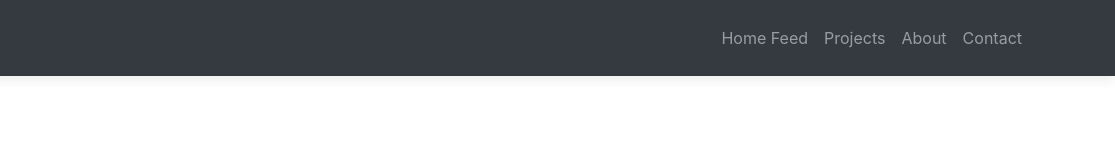
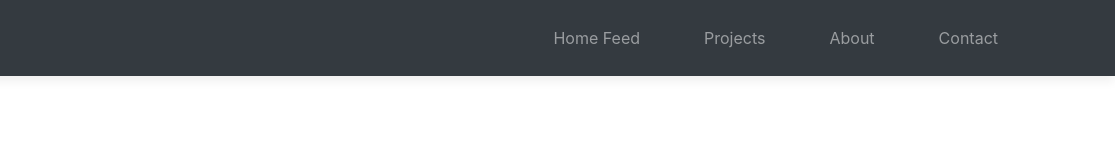
Before and after one commit to Shagasresthaa/shagasresthaa.github.io, a plain HTML site: page pages/about.html in a window 1280 px wide. Shown: the full height of the page, 165-1280 px from the left. Drawn offline with nearby package versions, Linux system fonts and the light colour scheme.

Commit message:
added spacing between elements in navbar

```diff
--- a/pages/about.html
+++ b/pages/about.html
@@ -34,10 +34,10 @@
 
                     <div class="collapse navbar-collapse" id="iconm">
                         <ul class="nav navbar-nav ml-auto navbar-expand-sm">
-                            <li class="nav-item"><a class="nav-link" href="/index.html">Home Feed</a></li>
-                            <li class="nav-item"><a class="nav-link" href="/pages/projects.html">Projects</a></li>
-                            <li class="nav-item"><a class="nav-link" href="/pages/about.html">About</a></li>
-                            <li class="nav-item"><a class="nav-link" href="/pages/contact.html">Contact</a></li>
+                            <li class="nav-item px-4"><a class="nav-link" href="/index.html">Home Feed</a></li>
+                            <li class="nav-item px-4"><a class="nav-link" href="/pages/projects.html">Projects</a></li>
+                            <li class="nav-item px-4"><a class="nav-link" href="/pages/about.html">About</a></li>
+                            <li class="nav-item px-4"><a class="nav-link" href="/pages/contact.html">Contact</a></li>
                         </ul>
                     </div>
 
```
Also changed, not shown: index.html (+4 -4 lines), pages/contact.html (+4 -4 lines), pages/projects.html (+4 -4 lines).
